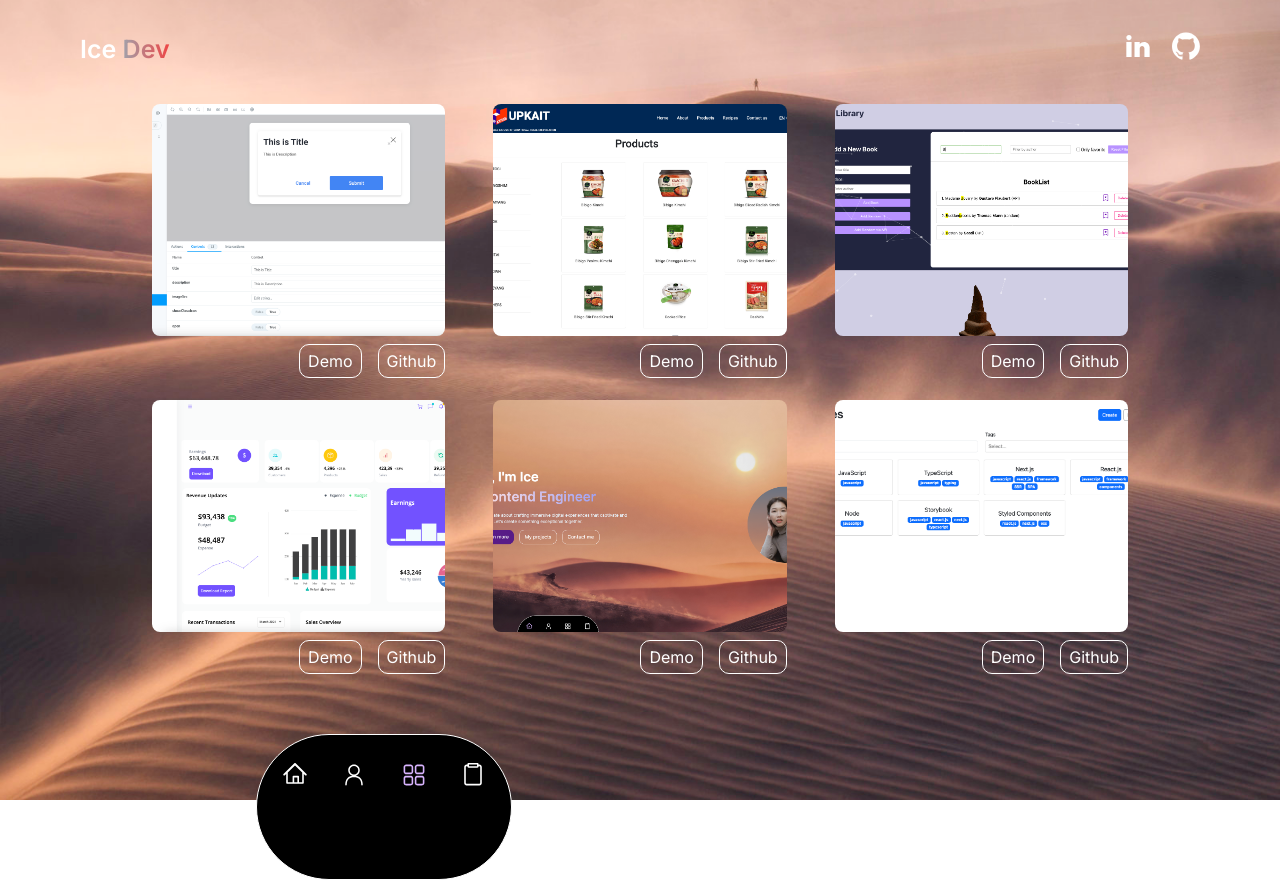
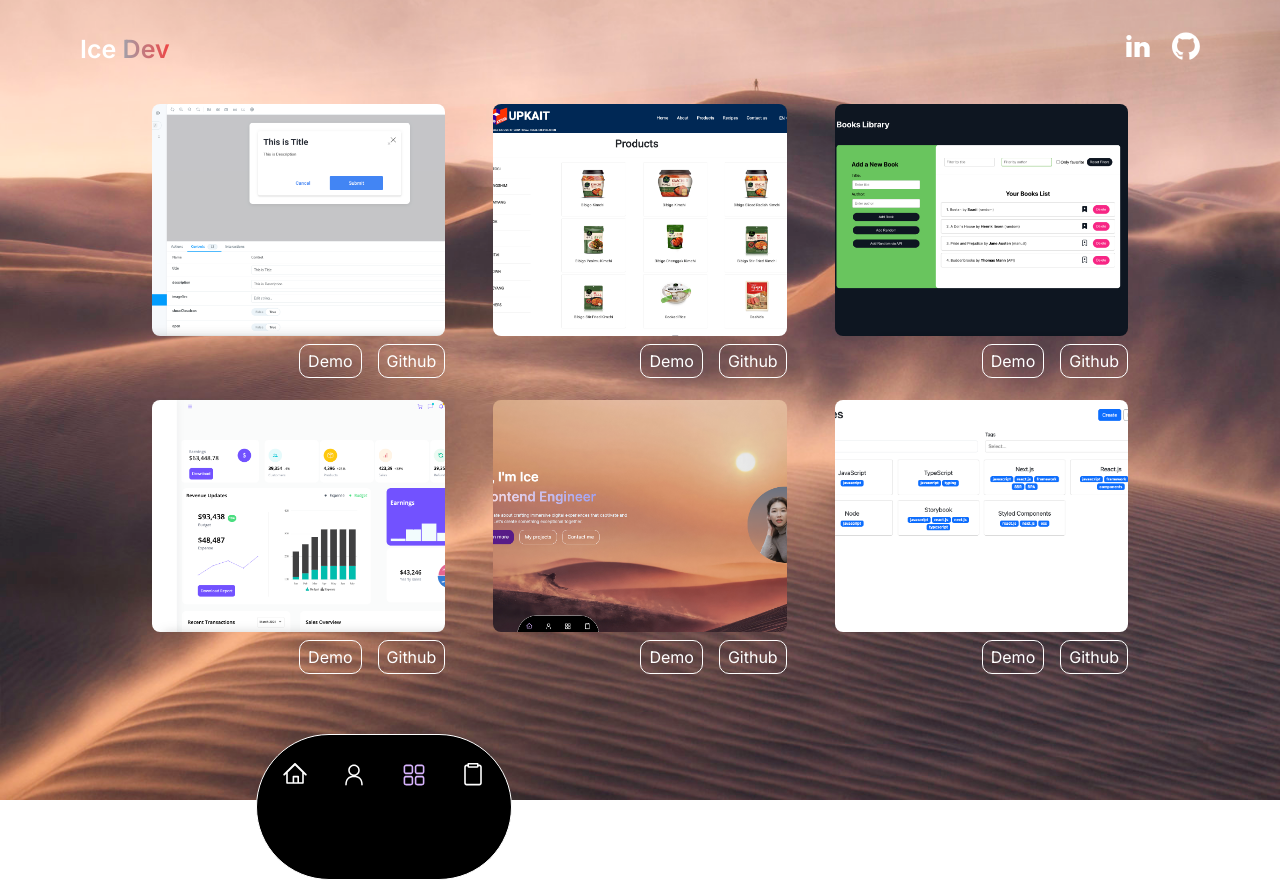
Before and after one commit to alive2020/next-portfolio, a Next.js app: page /my-projects in a window 1280 px wide. Built offline with nearby package versions, Linux system fonts and the light colour scheme.

Commit message:
update: projects img

```diff
--- a/constants/index.ts
+++ b/constants/index.ts
@@ -107,9 +107,9 @@ export const Projects = [
     urlGithub: "https://github.com/arstan001/next-upkait",
   },
   {
-    title: "Book Library App",
+    title: "Books Library App",
     text: "Book Library App on React.js / Redux & API on Express / Javascript / CSS ",
-    src: "/BookApp.png",
+    src: "/BooksApp.png",
     urlProject: "https://icebooklibrary.netlify.app/",
     urlGithub: "https://github.com/alive2020/Book-App-React-Redux",
   },
```
Also changed, not shown: public/BookApp.png (deleted), public/BooksApp.png (added).
